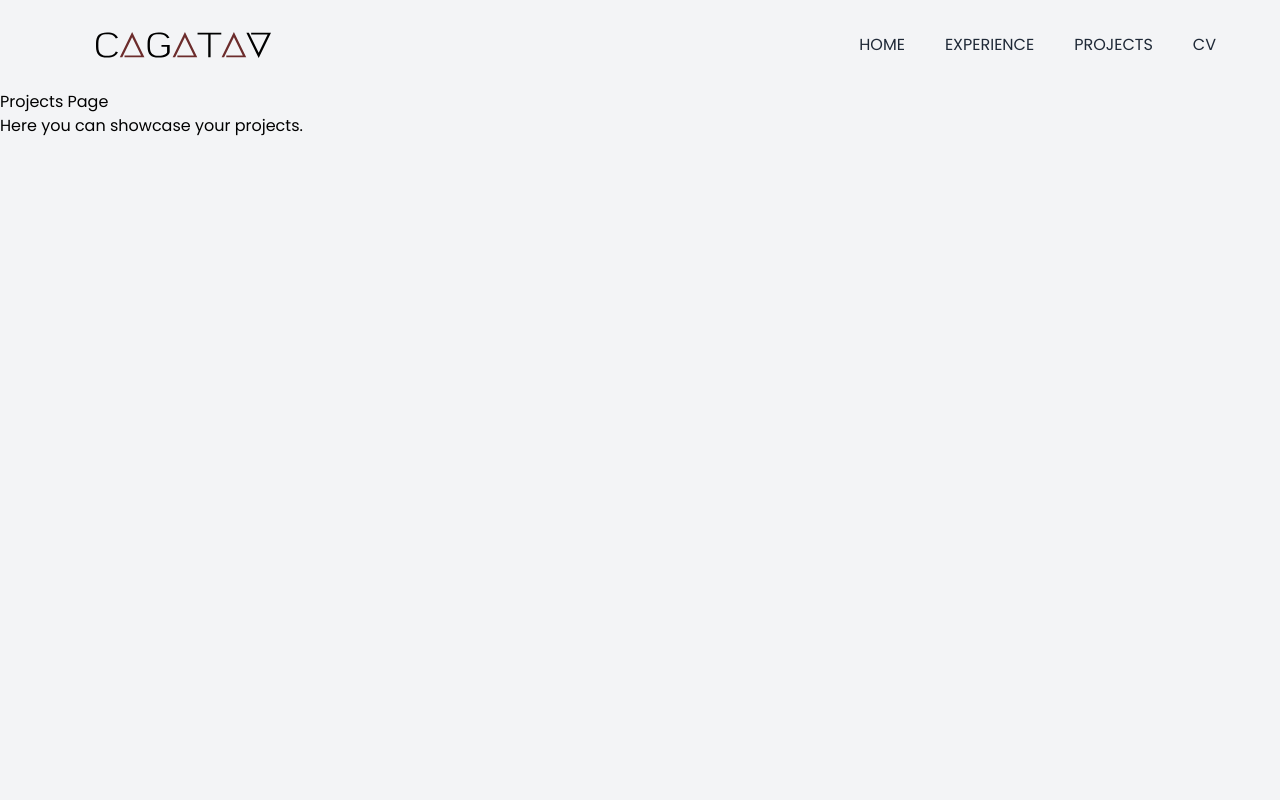
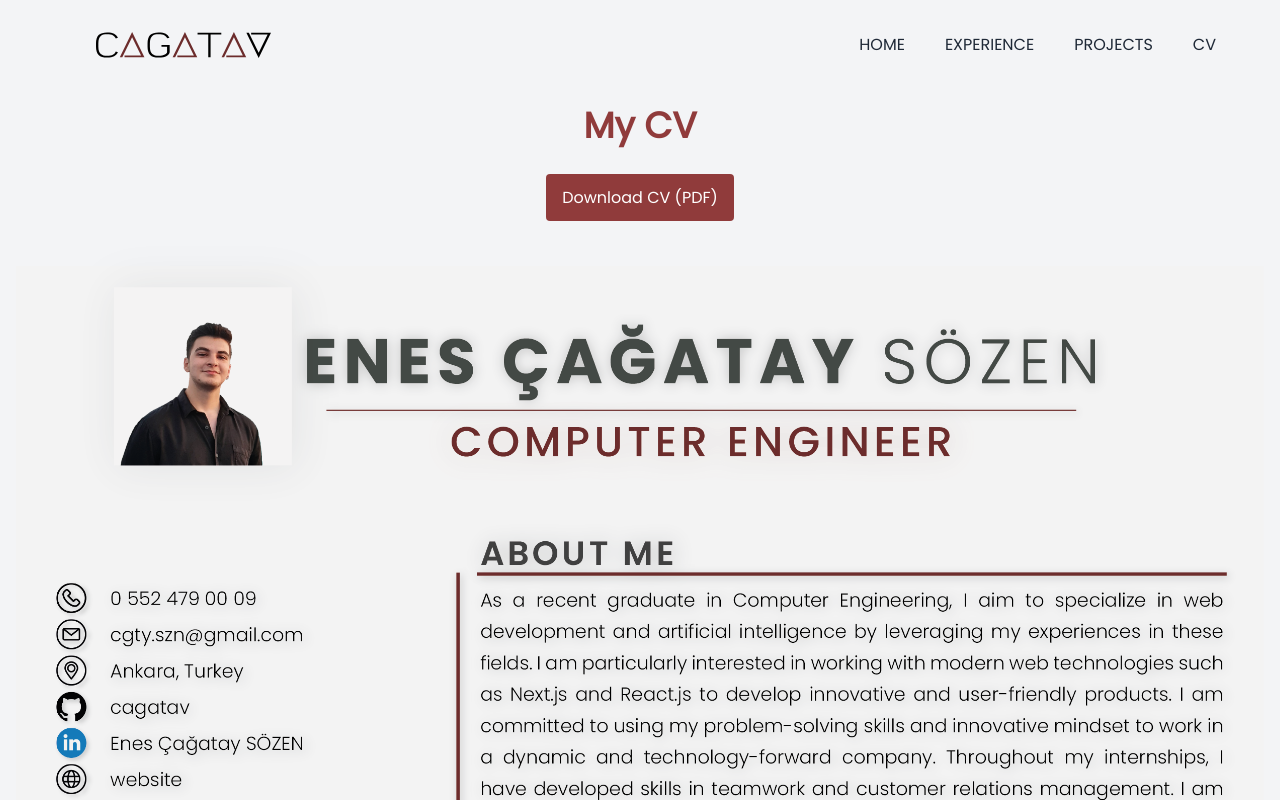
Before and after one commit to cagatav/cagatav.com, a Next.js app: page /cv in a window 1280 px wide. Shown: the top 800 px of the page. Built offline with nearby package versions, Linux system fonts and the light colour scheme.

Commit message:
cv sayfası eklendi

```diff
--- a/pages/cv.js
+++ b/pages/cv.js
@@ -1,12 +1,17 @@
-import React from 'react';
+import Link from 'next/link';
 
-const cv = () => {
+export default function CV() {
   return (
-    <div>
-      <h1>Projects Page</h1>
-      <p>Here you can showcase your projects.</p>
+    <div className="container mx-auto p-4 ">
+      <h1 className="text-4xl font-bold mb-10 text-center text-[#903b3b]">My CV</h1>
+      <div className="mb-4 text-center">
+        <Link href="/cv.pdf">
+          <span className="bg-[#903b3b] text-white py-3 px-4 rounded hover:bg-[#6c2c2c]" target="_blank">Download CV (PDF)</span>
+        </Link>
+      </div>
+      <div className="flex justify-center">
+        <img src="CV.png" alt="CV Page 1" className="w-full h-auto" />
+      </div>
     </div>
   );
 }
-
-export default cv;
--- a/pages/experience.js
+++ b/pages/experience.js
@@ -41,7 +41,7 @@ export default function Experience() {
         <meta name="description" content="CAGATAV" />
         <link rel="icon" href="/icon-white.svg" />
     </Head>
-      <h1 className="text-3xl font-semibold text-center mb-8">My Experiences</h1>
+      <h1 className="text-3xl font-semibold text-center mb-8 text-[#903b3b]">My Experiences</h1>
       <Timeline experiences={experiences} />
     </div>
   );
```
Also changed, not shown: public/CV.png (added), 1 other file (tests, documents, lock files or other folders).
